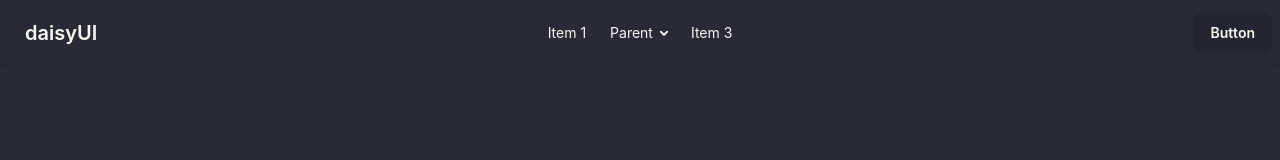
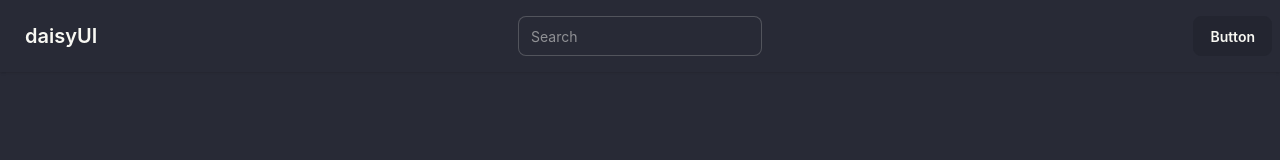
Before and after one commit to bot-ryan/CRUD_Project_v2, a React (Vite) app in the folder crud-frontend/: page / in a window 1280 px wide. Shown: the top 160 px of the page. Built offline with nearby package versions, Linux system fonts and the light colour scheme.

Commit message:
changed menu to search bar

```diff
--- a/crud-frontend/src/components/Navbar.jsx
+++ b/crud-frontend/src/components/Navbar.jsx
@@ -24,48 +24,22 @@
             tabIndex="-1"
             className="menu menu-sm dropdown-content bg-base-100 rounded-box z-1 mt-3 w-52 p-2 shadow"
           >
-						<li>
-							<a>Item 1</a>
-						</li>
-						<li>
-							<a>Parent</a>
-							<ul className="p-2">
-								<li>
-									<a>Submenu 1</a>
-								</li>
-								<li>
-									<a>Submenu 2</a>
-								</li>
-							</ul>
-						</li>
-						<li>
-							<a>Item 3</a>
-						</li>
+            <input
+              type="text"
+              placeholder="Search"
+              className="input input-bordered w-24 md:w-auto"
+            />
           </ul>
         </div>
         <a className="btn btn-ghost text-xl">daisyUI</a>
       </div>
       <div className="navbar-center hidden lg:flex">
         <ul className="menu menu-horizontal px-1">
-					<li>
-						<a>Item 1</a>
-					</li>
-					<li>
-						<details>
-							<summary>Parent</summary>
-							<ul className="p-2 bg-base-100 w-40 z-1">
-								<li>
-									<a>Submenu 1</a>
-								</li>
-								<li>
-									<a>Submenu 2</a>
-								</li>
-							</ul>
-						</details>
-					</li>
-					<li>
-						<a>Item 3</a>
-					</li>
+          <input
+            type="text"
+            placeholder="Search"
+            className="input input-bordered w-24 md:w-auto"
+          />
         </ul>
       </div>
       <div className="navbar-end">
```
Also changed, not shown: 1 other file (tests, documents, lock files or other folders). Lines whose indentation alone changed are shown as unchanged.
